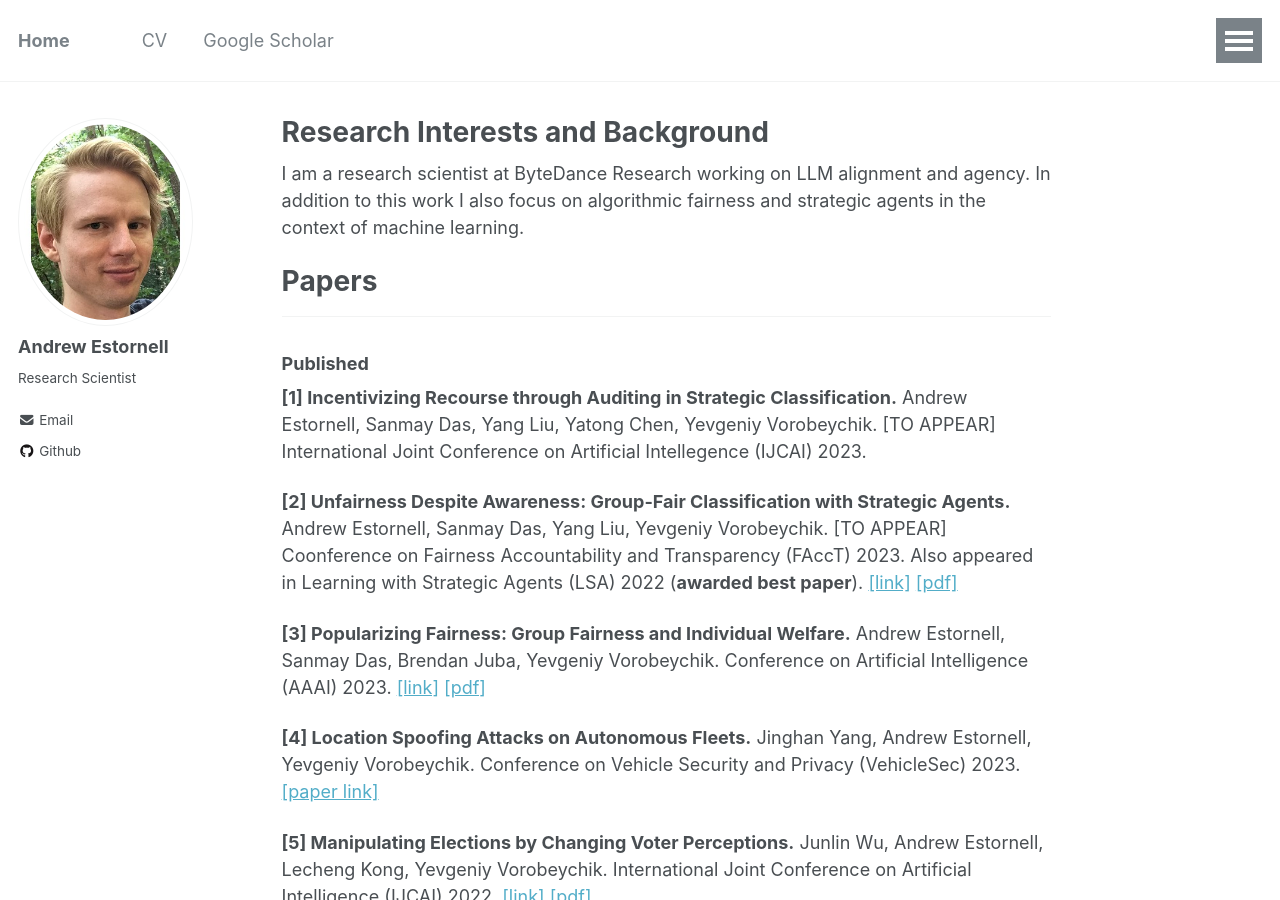
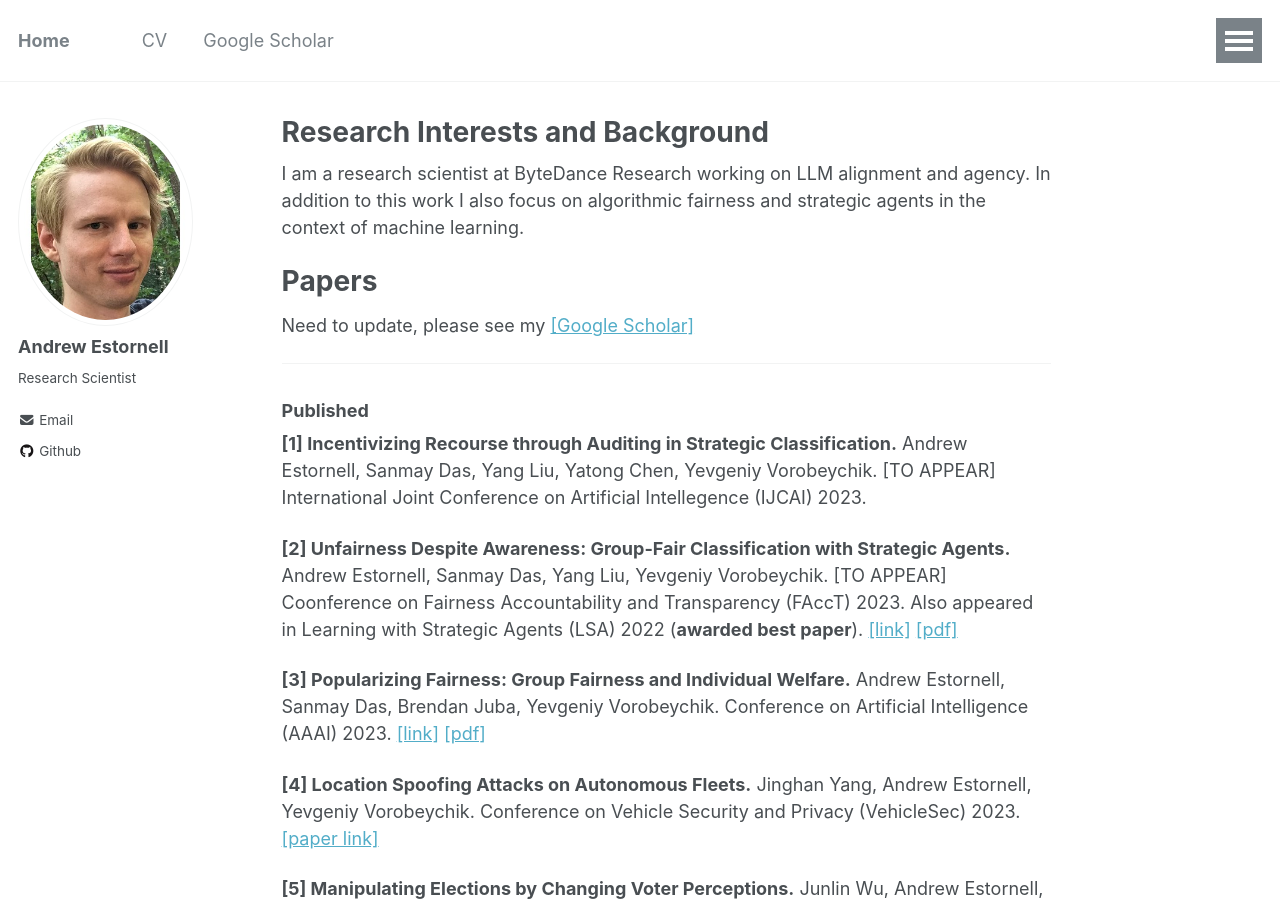
Before and after one commit to andrewEstornell/andrewEstornell.github.io, a Jekyll site: the page built from _pages/about.md, in a window 1280 px wide and 900 px high. Built offline with Jekyll 4.4.1, drawn with Linux system fonts in a browser that asks for light colours; nearby versions of some CDN libraries; a script bundle is joined from its source files by our own code; library files that are not in the unit come from our copies.

Commit message:
Update about.md

```diff
--- a/_pages/about.md
+++ b/_pages/about.md
@@ -20,6 +20,9 @@
 
 
 # Papers
+
+Need to update, please see my [[Google Scholar]](https://scholar.google.com/citations?hl=en&user=SSW02WEAAAAJ)
+
 ------
 ### Published
 
```
